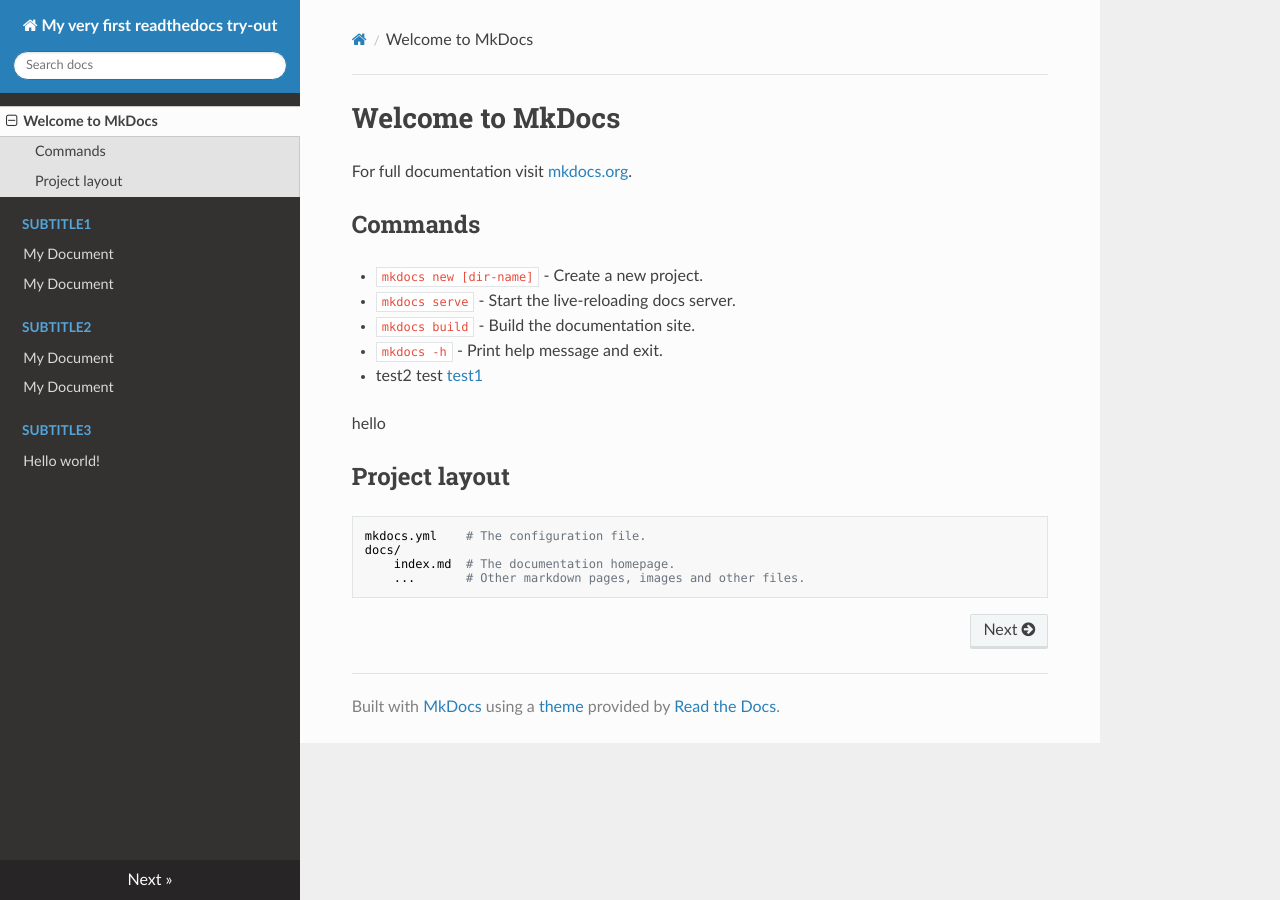
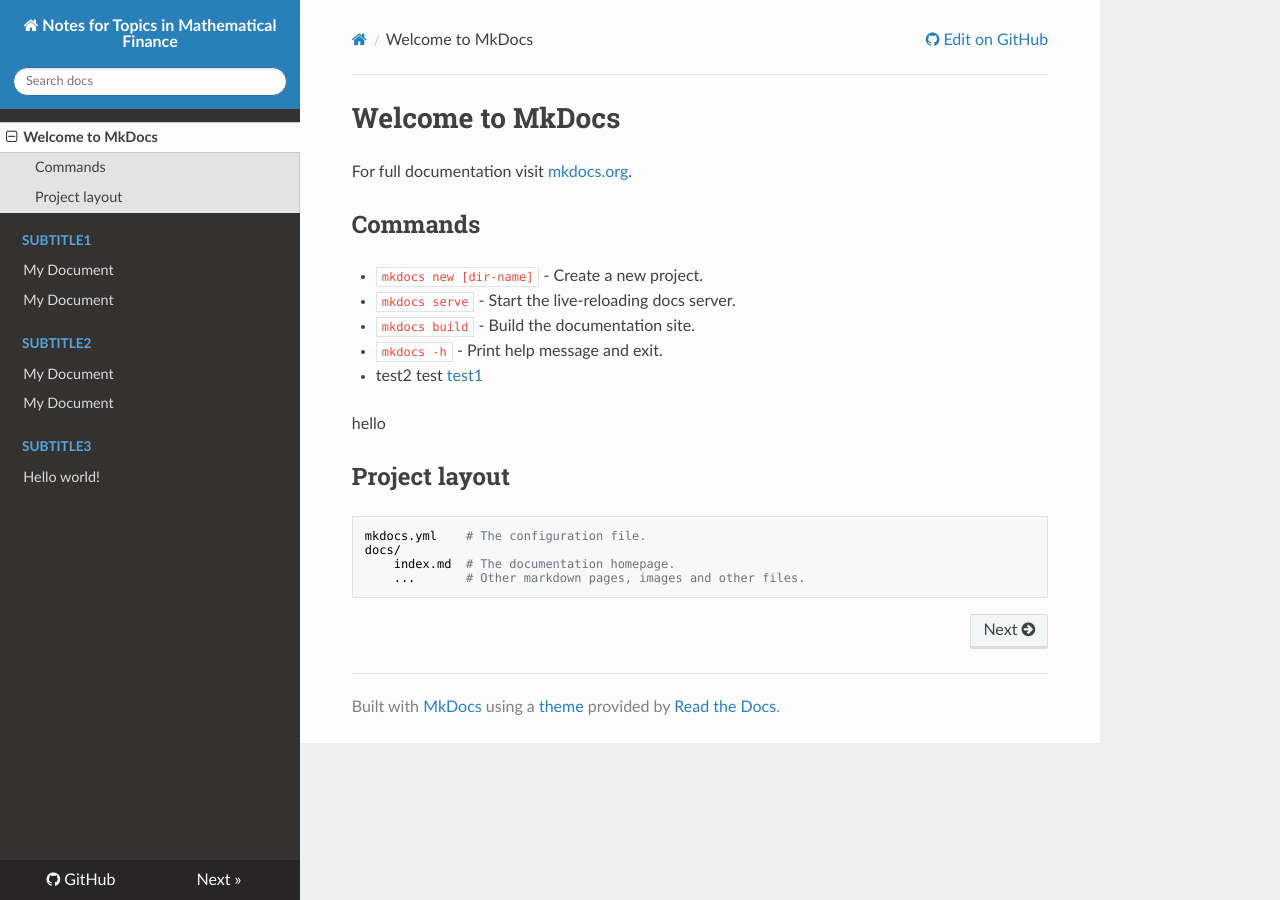
Before and after one commit to yilvas09/yilvas09-notes-mathfin-MITOCW, an MkDocs documentation site: the page built from docs/index.md, in a window 1280 px wide. Built offline with MkDocs 1.6.1, drawn with Linux system fonts in a browser that asks for light colours; nearby versions of some CDN libraries.

Commit message:
Update mkdocs.yml

```diff
--- a/mkdocs.yml
+++ b/mkdocs.yml
@@ -1,4 +1,10 @@
-site_name: My very first readthedocs try-out
+# For detailed options see https://www.mkdocs.org/user-guide/configuration/
+site_name: Notes for Topics in Mathematical Finance
+site_url: https://notes-mathfin.com/
+repo_url: https://github.com/yilvas09/yilvas09-notes-mathfin-MITOCW
+site_author: Yutong Zhao
+
+
 theme:
   name: readthedocs
   highlightjs: true
```
